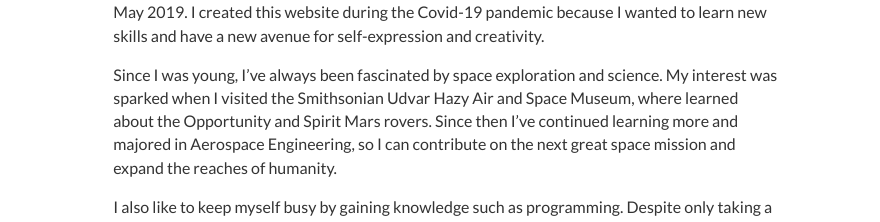
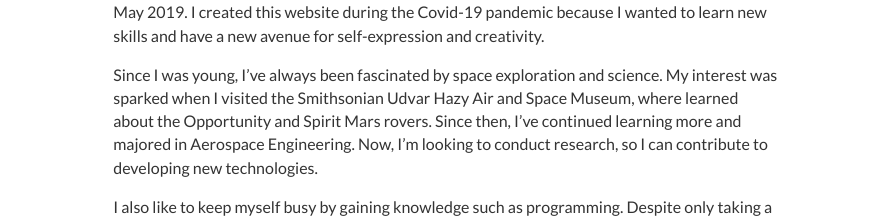
Before and after one commit to zhangster12/DZ-Website-Front-End, a React (Create React App) app: page /about in a window 1280 px wide. Shown: the part 210-432 px from the top of the page, without its empty margins (194-1074 px from the left). Built offline with nearby package versions, Linux system fonts and the light colour scheme.

Commit message:
Add existing file

```diff
--- a/src/content/AboutPageContent.js
+++ b/src/content/AboutPageContent.js
@@ -3,7 +3,7 @@ let AboutPageContent = {
         name: 'About Me',
         desc: [
             'I’m currently a flight controls engineer at Lockheed Martin in Patuxent River, Maryland. I graduated from the Georgia Institute of Technology with a degree in Aerospace Engineering on May 2019. I created this website during the Covid-19 pandemic because I wanted to learn new skills and have a new avenue for self-expression and creativity.',
-            'Since I was young, I’ve always been fascinated by space exploration and science.  My interest was sparked when I visited the Smithsonian Udvar Hazy Air and Space Museum, where learned about the Opportunity and Spirit Mars rovers. Since then I’ve continued learning more and majored in Aerospace Engineering, so I can contribute on the next great space mission and expand the reaches of humanity.',
+            'Since I was young, I’ve always been fascinated by space exploration and science. My interest was sparked when I visited the Smithsonian Udvar Hazy Air and Space Museum, where learned about the Opportunity and Spirit Mars rovers. Since then, I’ve continued learning more and majored in Aerospace Engineering. Now, I’m looking to conduct research, so I can contribute to developing new technologies.',
             'I also like to keep myself busy by gaining knowledge such as programming. Despite only taking a few programming courses at Georgia Tech, I enjoy learning about it and other subjects. Now, I’ve been learning to code from vPython to React.',
             'Outside of work or learning to code, I enjoy boxing, playing guitar, and swimming. I’ve competed in swimming throughout my life and participated in college club swimming, where we are the Champ Champs. I started boxing during my third year in college, and I’ve loved it ever since. I’m looking to complete in my first amateur match in 2021.',
             'My goals are to constantly learn, solve problems, and take those lessons to help and share with others.',
```
